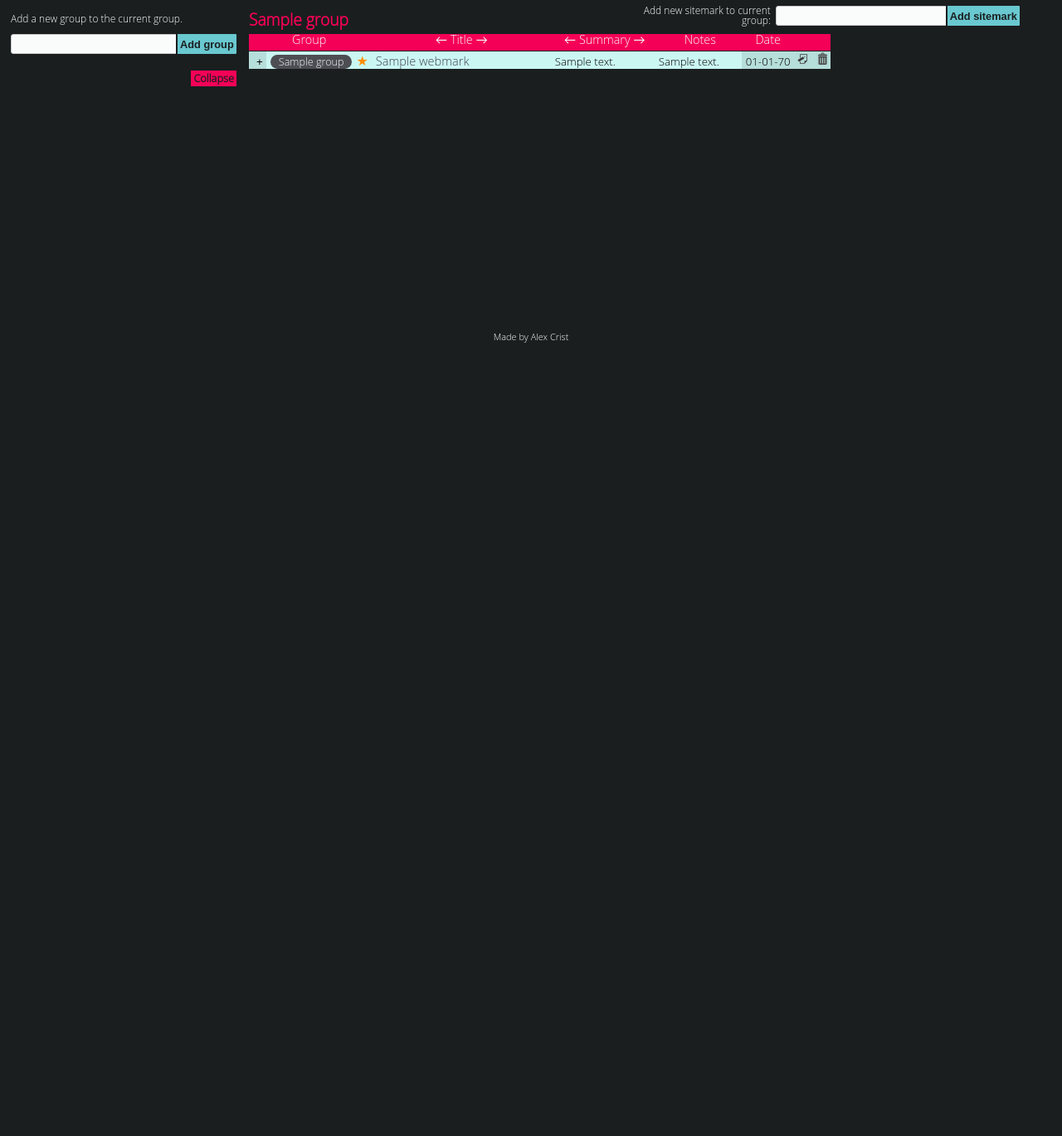
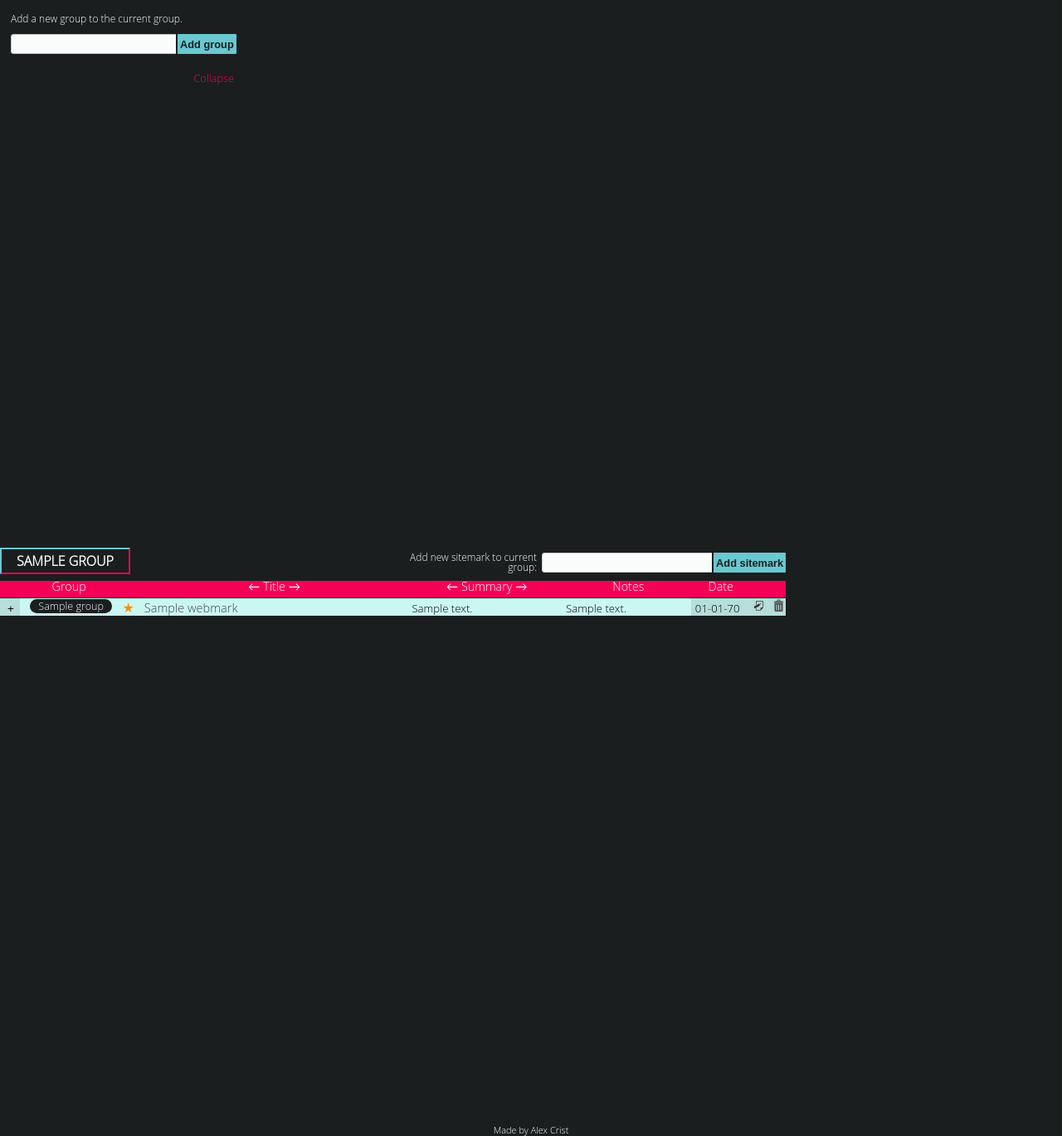
Before and after one commit to svnalx/sitemarks, a CodeIgniter app: page /webmarks/index.php/browse/1 in a window 1280 px wide. Shown: the part 60-1429 px from the top of the page at 83% size. Before the commit the page ends 473 px from the top, so only its background shows below. Run offline with CodeIgniter, Linux system fonts and the light colour scheme; tables that the repository leaves empty or names only in its code hold one stand-in row (values such as "Sample post"); data that the repository does not hold is empty; some libraries are stand-ins or nearby versions.

Commit message:
updating styles

```diff
--- a/application/views/browse/results-table.php
+++ b/application/views/browse/results-table.php
@@ -30,7 +30,7 @@
         </td>
 
 <!-- LABEL -->
-        <td style="text-align:center;">
+        <td style="text-align:center;vertical-align:middle;">
             <span class="groupDisplay">
                 <?php echo $webmark['g_name'];?>
             </span>
--- a/css/style.css
+++ b/css/style.css
@@ -292,17 +292,11 @@ li input {
 /* BODY */
 .main {
 	display: flex;
-	flex-flow: row nowrap;
+	flex-flow: row wrap;
 	justify-content: flex-start;
-	align-self: flex-start;
 	align-items: flex-start;
-	-webkit-align-self: flex-start;
-	-webkit-justify-content: flex-start;
-	-webkit-justify-content: flex-start;
-	-webkit-align-items: flex-start;
 	flex: 0 0 100%;
 	background-color: var(--black);
-	height: calc(100vh - 400px);
 }
 .left-panels {
 	display: flex;
@@ -330,10 +324,9 @@ li input {
 	max-width: 74vw;
 	margin-right: 4vw;
 	display: flex;
-	-webkit-justify-content: flex-start;
 	justify-content: flex-start;
-	flex-flow: column nowrap;
-	min-height: 50vh;
+	align-items: flex-start;
+	flex-flow: row wrap;
 	max-height: calc(100vh - 140px);
 	background-color: var(--black);
 }
@@ -352,26 +345,33 @@ li input {
 	padding: 0;
 	overflow-y: scroll;
 	overflow-x: hidden;
+	height: calc(100vh - 165px);
 }
 .breadcrumb-container {
 	flex: 1;
 }
 .breadcrumb-text {
 	display: inline-block;
-	color: var(--secondary-color);
-	font-weight: 600;
-	font-size: 1.2rem;
-	padding-top: 14px;
+	color: var(--white);
+	border-top: 2px solid var(--primary-color);
+	border-right: 2px solid var(--secondary-color);
+	border-bottom: 2px solid var(--secondary-color);
+	border-left: 2px solid var(--primary-color);
+	font-weight: 800;
+	font-size: 1rem;
+	padding: 6px 18px;
+	text-transform: uppercase;
 }
 
 /* FOOTER */
 footer {
-	flex: 1;
-	height: 30px;
+	height: 2vh;
+	text-align: center;
+	padding-top: 4vh;
 }
 footer p {
+	display: inline;
 	font-size: 11px;
-	text-align: center;
 	color: var(--white);
 }
 
@@ -537,11 +537,11 @@ li a {
 }
 label.toggle {
 	font-size: 0.8em;
-	color: var(--black);
-	background-color: var(--secondary-color);
+	color: var(--secondary-color);
 	border: 0;
 	padding: 3px;
-	font-weight: 600;
+	font-weight: 400;
+	font-size: 0.8rem;
 	float: right;
 }
 input#toggle-all {
@@ -634,6 +634,7 @@ input#toggle-all {
 	border-spacing: 0px 1px;
 	border: 0;
 	overflow-y: scroll;
+	width: 74vw;
 }
 #results td {
 	font-size: 0.92em;
@@ -770,8 +771,7 @@ span.groupDisplay {
 	font-size: 0.95em;
 	font-weight: 500;
 	color: #f2f8ff;
-	background-color: #4d4e53;
-	border: 0px solid #95969c;
+	background-color: var(--black);
 	border-radius: 25px;
 	padding: 0 10px;
 	opacity: 1;
```
